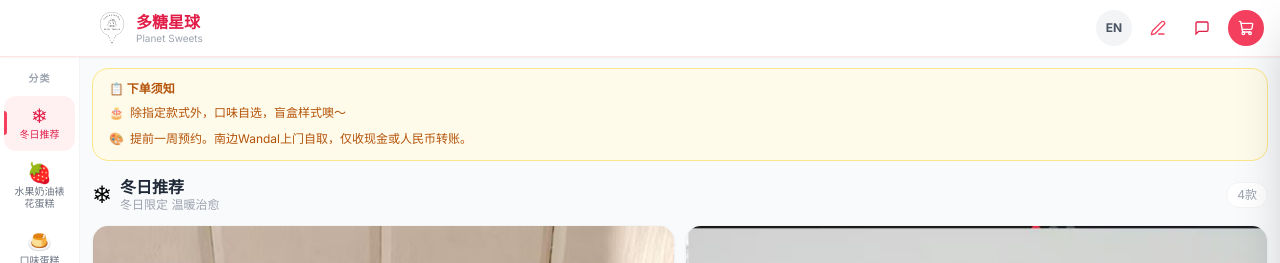
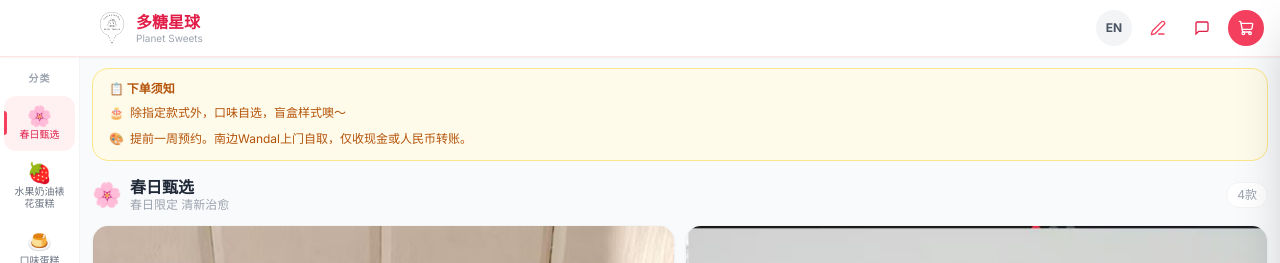
Before and after one commit to peterxia97/planet-sweets, a React (Vite) app: page / in a window 1280 px wide. Shown: the top 263 px of the page. Built offline with nearby package versions, Linux system fonts and the light colour scheme.

Commit message:
春日甄选分类 + 下架葡萄奶油裱花 + 青提价格调整 6寸85/8寸105

```diff
--- a/src/data.ts
+++ b/src/data.ts
@@ -5,7 +5,7 @@ import type { Category, Cake } from './types';
 // ═══════════════════════════════════════════
 
 export const categories: Category[] = [
-  { id: 13, name: '冬日推荐', nameEn: 'Winter Picks', icon: '\u{2744}', description: '冬日限定 温暖治愈', descriptionEn: 'Winter exclusive, warm & cozy' },
+  { id: 13, name: '春日甄选', nameEn: 'Spring Selection', icon: '\u{1F338}', description: '春日限定 清新治愈', descriptionEn: 'Spring exclusive, fresh & delightful' },
   { id: 1,  name: '水果奶油裱花蛋糕', nameEn: 'Fruit Cream Piped Cakes', icon: '\u{1F353}', description: '新鲜水果搭配轻盈奶油', descriptionEn: 'Fresh fruit with light whipped cream' },
   { id: 2,  name: '口味蛋糕', nameEn: 'Flavoured Cakes', icon: '\u{1F36E}', description: '多种口味 丰富夹心', descriptionEn: 'Assorted flavours with layered fillings' },
   { id: 3,  name: '巴斯克', nameEn: 'Basque Cheesecakes', icon: '\u{1F9C0}', description: '焦香浓郁 绵密丝滑', descriptionEn: 'Rich caramelised top, silky texture' },
@@ -23,7 +23,7 @@ export const categories: Category[] = [
 
 export const cakes: Cake[] = [
 
-  // ─── Cat 13: Winter Picks ───
+  // ─── Cat 13: Spring Selection ───
   {
     id: 1302, categoryId: 13,
     name: '焦糖咖啡蛋糕', nameEn: 'Caramel Coffee Cake',
@@ -62,18 +62,11 @@ export const cakes: Cake[] = [
     price6: 60, price8: 80, image: '/heimei.PNG',
   },
   {
-    id: 105, categoryId: 1,
-    name: '葡萄奶油裱花蛋糕', nameEn: 'Grape Cream Piped Cake',
-    description: '饱满葡萄果肉均匀铺陈，清甜多汁，精致美观。',
-    descriptionEn: 'Juicy grapes evenly arranged, sweet and delicately beautiful.',
-    price6: 65, price8: 85, image: '/putao.JPG',
-  },
-  {
     id: 106, categoryId: 1,
     name: '青提奶油裱花蛋糕', nameEn: 'Green Grape Cream Piped Cake',
     description: '清爽青提果肉，翠绿悦目，清甜不腻，夏日首选。',
     descriptionEn: 'Crisp green grapes, refreshingly sweet, perfect summer choice.',
-    price6: 65, price8: 85, image: '/qingti.JPG',
+    price6: 85, price8: 105, image: '/qingti.JPG',
   },
   {
     id: 107, categoryId: 1,
--- a/src/i18n/translations.ts
+++ b/src/i18n/translations.ts
@@ -4,7 +4,7 @@
 
 // ── 分类名称 ──
 export const CATEGORY_NAMES: Record<number, { zh: string; en: string }> = {
-  13: { zh: '冬日推荐', en: 'Winter Picks' },
+  13: { zh: '春日甄选', en: 'Spring Selection' },
   1:  { zh: '水果奶油裱花蛋糕', en: 'Fresh Cream Decorated Cakes' },
   2:  { zh: '口味蛋糕', en: 'Flavor Cakes' },
   3:  { zh: '巴斯克', en: 'Basque Cheesecakes' },
@@ -18,7 +18,7 @@ export const CATEGORY_NAMES: Record<number, { zh: string; en: string }> = {
 
 // ── 分类描述 ──
 export const CATEGORY_DESCRIPTIONS: Record<number, { zh: string; en: string }> = {
-  13: { zh: '冬日限定 温暖治愈', en: 'Winter limited, warm & comforting' },
+  13: { zh: '春日限定 清新治愈', en: 'Spring limited, fresh & delightful' },
   1:  { zh: '新鲜水果搭配轻盈奶油', en: 'Fresh fruit with light cream' },
   2:  { zh: '多种口味 丰富夹心', en: 'Multiple flavors, rich fillings' },
   3:  { zh: '焦香浓郁 绵密丝滑', en: 'Rich caramelized, velvety smooth' },
@@ -32,13 +32,12 @@ export const CATEGORY_DESCRIPTIONS: Record<number, { zh: string; en: string }> =
 
 // ── 蛋糕名称 ──
 export const CAKE_NAMES: Record<number, { zh: string; en: string }> = {
-  // 冬日推荐
+  // 春日甄选
   1302: { zh: '焦糖咖啡蛋糕', en: 'Caramel Coffee Cake' },
   // 水果奶油裱花蛋糕
   101: { zh: '草莓奶油裱花蛋糕', en: 'Strawberry Fresh Cream Decorated Cake' },
   102: { zh: '蓝莓奶油裱花蛋糕', en: 'Blueberry Fresh Cream Decorated Cake' },
   104: { zh: '黑莓果酱奶油裱花蛋糕', en: 'Blackberry Jam Fresh Cream Decorated Cake' },
-  105: { zh: '葡萄奶油裱花蛋糕', en: 'Grape Fresh Cream Decorated Cake' },
   106: { zh: '青提奶油裱花蛋糕', en: 'Green Grape Fresh Cream Decorated Cake' },
   107: { zh: '树莓奶油裱花蛋糕', en: 'Raspberry Fresh Cream Decorated Cake' },
   108: { zh: '荔枝奶油裱花蛋糕', en: 'Lychee Fresh Cream Decorated Cake' },
@@ -102,7 +101,6 @@ export const CAKE_DESCRIPTIONS: Record<number, { zh: string; en: string }> = {
   101: { zh: '新鲜草莓搭配轻盈奶油裱花，粉嫩甜美，适合生日、聚会。', en: 'Fresh strawberries with light cream piping, sweet and pink, perfect for birthdays and parties.' },
   102: { zh: '颗颗饱满蓝莓点缀，清爽酸甜，口感层次丰富。', en: 'Plump blueberries, refreshingly sweet and tangy with rich texture.' },
   104: { zh: '进口黑莓点缀，深邃紫红色泽，酸甜开胃。', en: 'Imported blackberries, deep purple-red color, tangy and appetizing.' },
-  105: { zh: '饱满葡萄果肉均匀铺陈，清甜多汁，精致美观。', en: 'Plump grapes evenly arranged, sweet and juicy, exquisitely beautiful.' },
   106: { zh: '清爽青提果肉，翠绿悦目，清甜不腻，夏日首选。', en: 'Fresh green grapes, vibrant green, sweet and refreshing, summer favorite.' },
   107: { zh: '进口树莓点缀，小巧红艳，酸甜口感，精致优雅。', en: 'Imported raspberries, petite and bright red, tangy and elegant.' },
   108: { zh: '罐头荔枝果肉，清甜水润，独特风味。', en: 'Canned lychee pulp, sweet and juicy with unique flavor.' },
```
